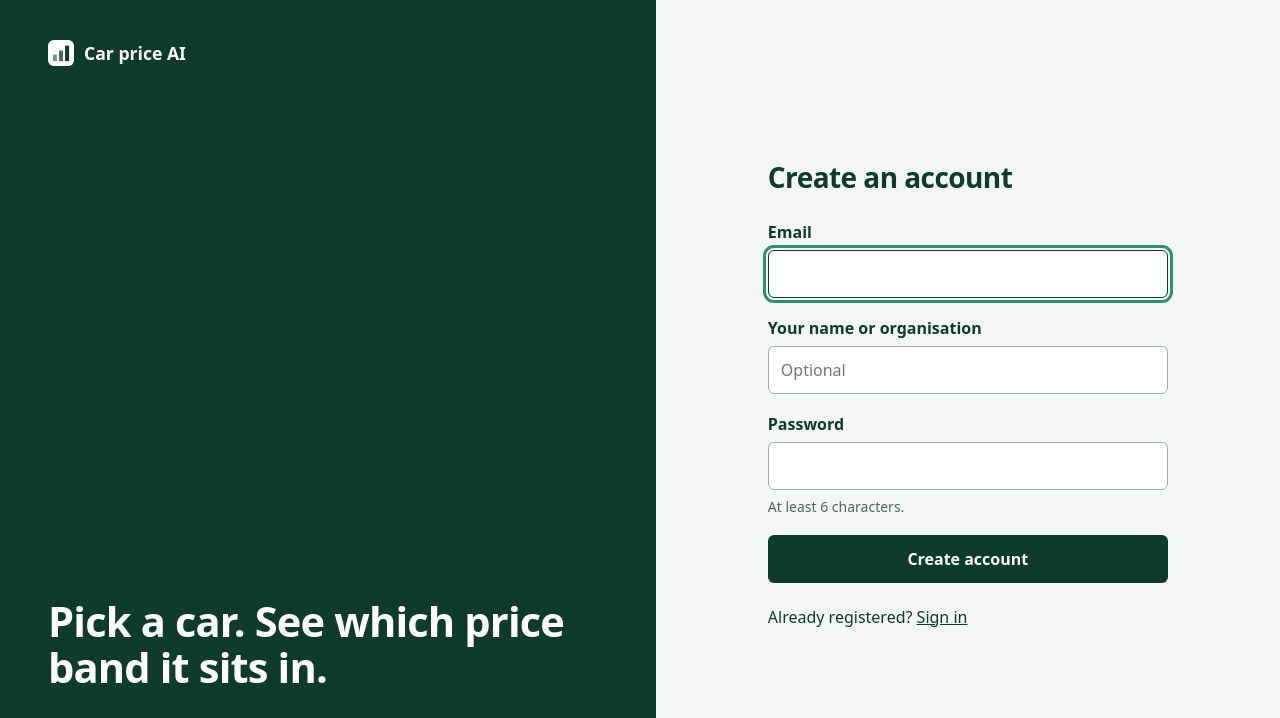
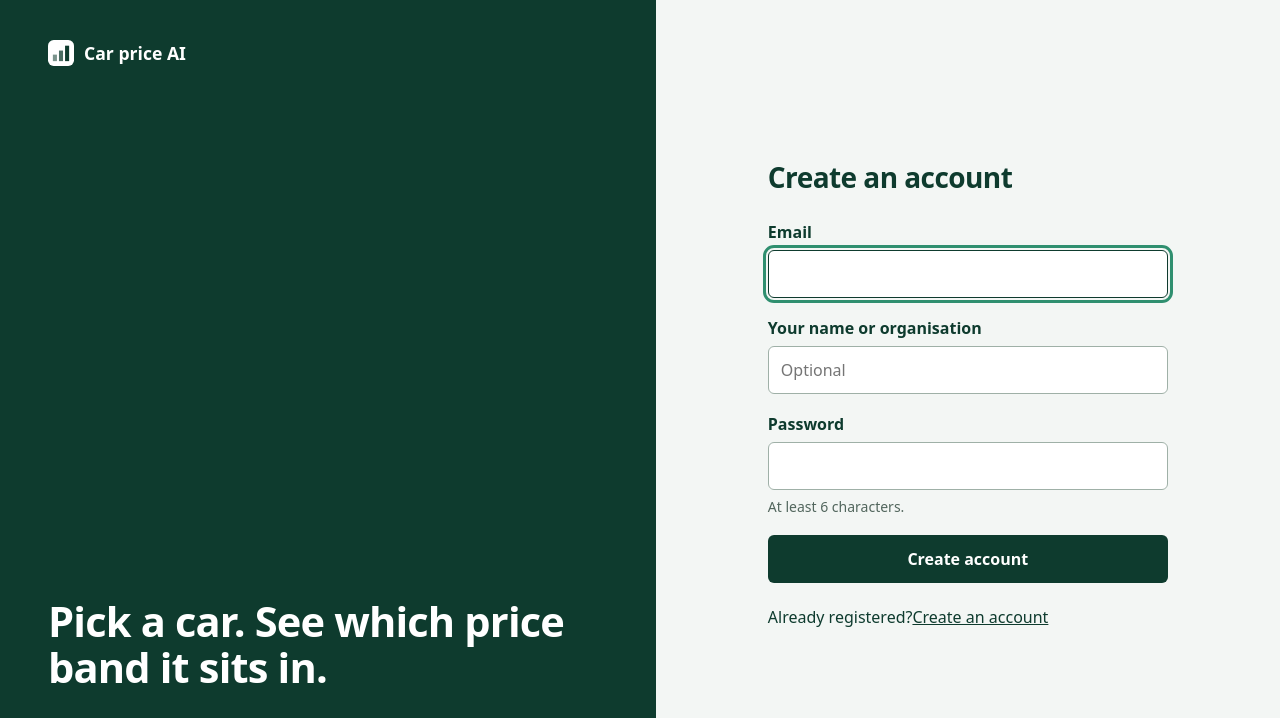
Before and after one commit to mayankbhalla02-crypto/carprice-ai, a Python web app: template templates/signup.html in a window 1280 px wide. Shown: the top 718 px of the page. Run offline with Jinja, Linux system fonts and the light colour scheme; the template is opened without the code that fills it, so the values that code supplies are empty.

Commit message:
Update signup.html

```diff
--- a/templates/signup.html
+++ b/templates/signup.html
@@ -19,5 +19,5 @@
   </div>
   <button class="btn" type="submit">Create account</button>
 </form>
-<p class="switch">Already registered? <a href="{{ url_for('login') }}">Sign in</a></p>
+<p class="switch">Already registered?<a href="/signup">Create an account</a>
 {% endblock %}
```
